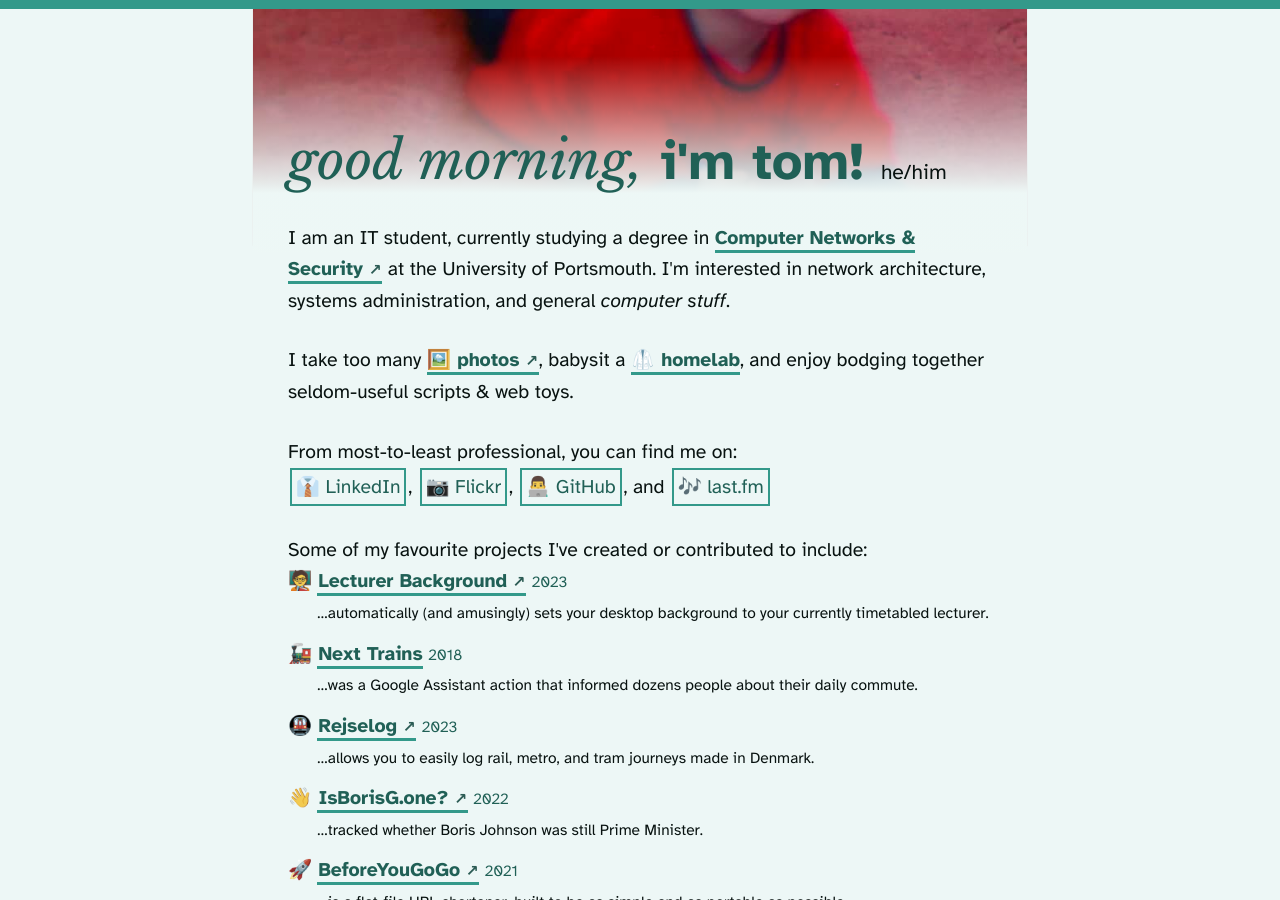
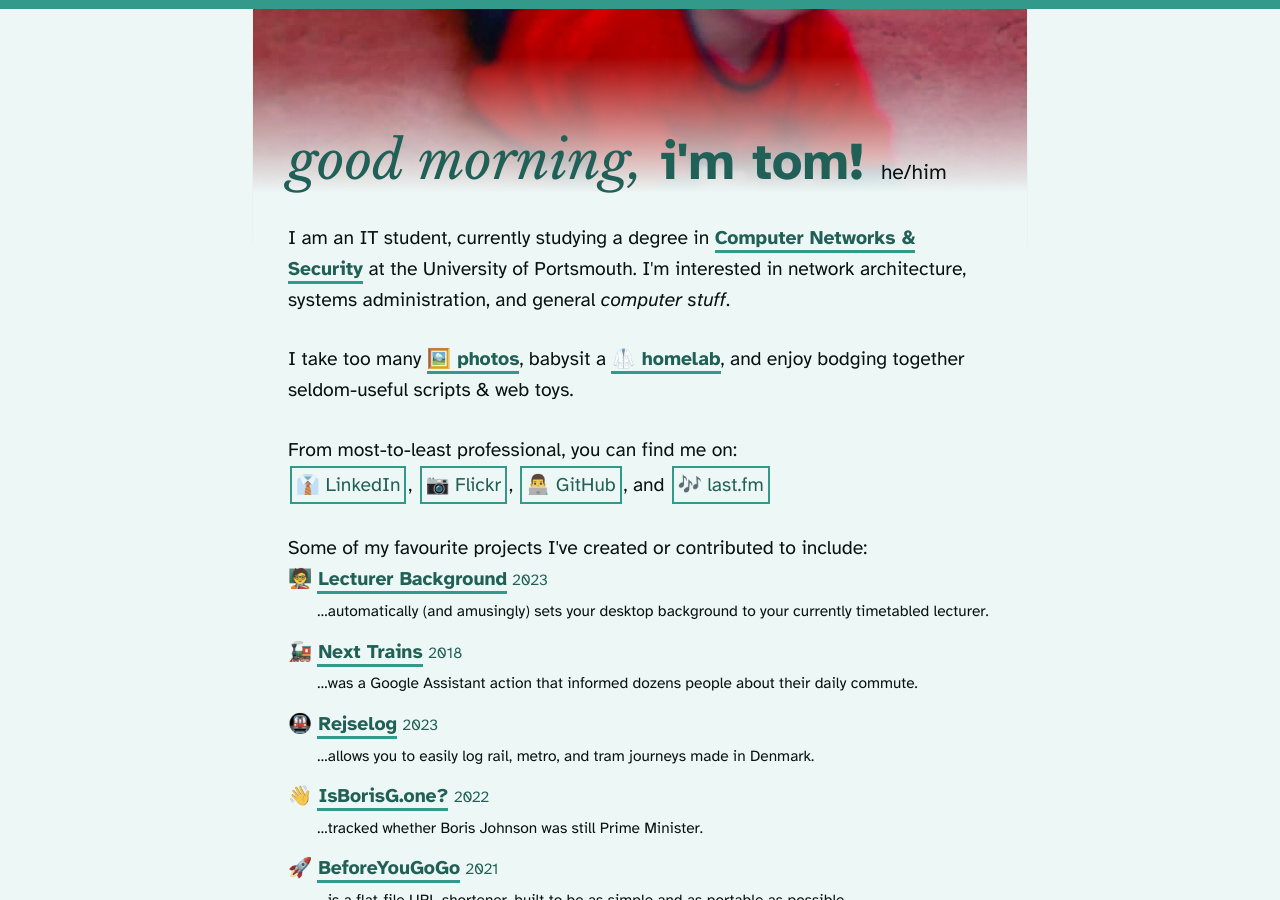
Before and after one commit to t5r7/thomasr.me, a Jekyll site: the page built from index.html, in a window 1280 px wide and 900 px high, scrolled down 191 px. Built offline with Jekyll 4.4.1, drawn with Linux system fonts in a browser that asks for light colours.

Commit message:
remove all external links
https://adrianroselli.com/2020/02/link-targets-and-3-2-5.html

solves #3

```diff
--- a/index.html
+++ b/index.html
@@ -3,8 +3,6 @@ layout: default
 title: Home
 permalink: /
 ---
-
-{% assign externalLink = '<span class="emoji-icon external-link" aria-hidden="true">&nbsp;↗</span><span class="sr-only">(external link)</span>' %}
 
 <!-- content below is copied from old version of site -->
 <!-- TODO: better formatting, etc -->
@@ -13,11 +11,11 @@ permalink: /
     <h2 class="sr-only">About Me</h2>
 
     <p>
-        I am an IT student, currently studying a degree in <a href="https://www.port.ac.uk/study/courses/undergraduate/bsc-hons-computer-networks-and-security" target="_blank" rel="nofollow noreferrer">Computer Networks &amp; Security{{externalLink}}</a> at the University of Portsmouth. I'm interested in network architecture, systems administration, and general <em>computer stuff</em>.
+        I am an IT student, currently studying a degree in <a href="https://www.port.ac.uk/study/courses/undergraduate/bsc-hons-computer-networks-and-security">Computer Networks &amp; Security</a> at the University of Portsmouth. I'm interested in network architecture, systems administration, and general <em>computer stuff</em>.
     </p>
 
         <p>
-        I take too many <a href="https://www.flickr.com/people/imtom/" target="_blank" rel="me nofollow noreferrer"><span class="emoji-icon" aria-hidden="true">🖼️</span> photos{{externalLink}}</a>, babysit a <a href="{{ site.baseurl }}/lab"><span class="emoji-icon" aria-hidden="true">🥼</span> homelab</a>, and enjoy bodging together seldom-useful scripts &amp; web toys.
+        I take too many <a href="https://www.flickr.com/people/imtom/" rel="me"><span class="emoji-icon" aria-hidden="true">🖼️</span> photos</a>, babysit a <a href="{{ site.baseurl }}/lab"><span class="emoji-icon" aria-hidden="true">🥼</span> homelab</a>, and enjoy bodging together seldom-useful scripts &amp; web toys.
     </p>
 </section>
 
@@ -43,7 +41,7 @@ permalink: /
     <ul id="projects-list">
         <li>
             <p>
-                <span class="project-title"><a href="https://github.com/UoPNetSoc/lecturer-bg" target="_blank" rel="nofollow noreferrer"><span class="emoji-icon bullet" aria-hidden="true">🧑‍🏫</span> Lecturer Background{{externalLink}}</a></span>
+                <span class="project-title"><a href="https://github.com/UoPNetSoc/lecturer-bg"><span class="emoji-icon bullet" aria-hidden="true">🧑‍🏫</span> Lecturer Background</a></span>
                 <span class="project-date">2023</span>
                 <span class="project-desc"><span aria-hidden="true">&hellip;</span>automatically (and amusingly) sets your desktop background to your currently timetabled lecturer.</span>
             </p>
@@ -53,13 +51,13 @@ permalink: /
             <p>
                 <span class="project-title"><a href="{{ site.baseurl }}/next-trains"><span class="emoji-icon bullet" aria-hidden="true">🚂</span> Next Trains</a></span>
                 <span class="project-date">2018</span>
-                <span class="project-desc"><span aria-hidden="true">&hellip;</span>was a Google Assistant action that informed dozens people about their daily commute. </span>
+                <span class="project-desc"><span aria-hidden="true">&hellip;</span>was a Google Assistant action that informed dozens people about their daily commute.</span>
             </p>
         </li>
 
         <li>
              <p>
-                <span class="project-title"><a href="https://thomasr.dev/rejselog" target="_blank" rel="nofollow noreferrer"><span class="emoji-icon bullet" aria-hidden="true">🚇</span> Rejselog{{externalLink}}</a></span>
+                <span class="project-title"><a href="https://thomasr.dev/rejselog"><span class="emoji-icon bullet" aria-hidden="true">🚇</span> Rejselog</a></span>
                 <span class="project-date">2023</span>
                 <span class="project-desc"><span aria-hidden="true">&hellip;</span>allows you to easily log rail, metro, and tram journeys made in Denmark.</span>
             </p>
@@ -67,14 +65,14 @@ permalink: /
 
         <li>
             <p>
-                <span class="project-title"><a href="https://isborisg.one" target="_blank" rel="nofollow noreferrer"><span class="emoji-icon bullet" aria-hidden="true">👋</span> IsBorisG.one?{{externalLink}}</a></span>
+                <span class="project-title"><a href="https://isborisg.one"><span class="emoji-icon bullet" aria-hidden="true">👋</span> IsBorisG.one?</a></span>
                 <span class="project-date">2022</span>
                 <span class="project-desc"><span aria-hidden="true">&hellip;</span>tracked whether Boris Johnson was still Prime Minister.</span>
         </li>
 
         <li>
             <p>
-                <span class="project-title"><a href="https://github.com/itsmeimtom/beforeyougogo" target="_blank" rel="nofollow noreferrer"><span class="emoji-icon bullet" aria-hidden="true">🚀</span> BeforeYouGoGo{{externalLink}}</a></span>
+                <span class="project-title"><a href="https://github.com/itsmeimtom/beforeyougogo"><span class="emoji-icon bullet" aria-hidden="true">🚀</span> BeforeYouGoGo</a></span>
                 <span class="project-date">2021</span>
                 <span class="project-desc"><span aria-hidden="true">&hellip;</span>is a flat-file URL shortener, built to be as simple and as portable as possible.</span>
             </p>
@@ -82,7 +80,7 @@ permalink: /
 
         <li>
             <p>
-                <span class="project-title"><a href="https://thomasr.dev/speedtest.net-csv-mapper" target="_blank" rel="nofollow noreferrer"><span class="emoji-icon bullet" aria-hidden="true">🗺️</span> Speedtest.net CSV Mapper{{externalLink}}</a></span>
+                <span class="project-title"><a href="https://thomasr.dev/speedtest.net-csv-mapper"><span class="emoji-icon bullet" aria-hidden="true">🗺️</span> Speedtest.net CSV Mapper</a></span>
                 <span class="project-date">2020</span>
                 <span class="project-desc"><span aria-hidden="true">&hellip;</span>was created for <a href="https://dwilliams.uk">Dan</a> and <a href="https://davwheat.dev">Dav</a>, to plot <a href="https://www.speedtest.net">Speedtest.net</a> results on a map for easy visualisation.</span>
             </p>
@@ -90,7 +88,7 @@ permalink: /
 
         <li>
             <p>
-                <span class="emoji-icon bullet" aria-hidden="true">📝</span> Some of my work from <span class="project-title"><a href="https://port.thomasr.me" target="_blank" rel="nofollow noreferrer"> University{{externalLink}}</a></span> and <span class="project-title"><a href="https://solcol.thomasr.me" target="_blank" rel="nofollow noreferrer"> College{{externalLink}}</a> <span class="project-date">2021&ndash;2023</span></span>
+                <span class="emoji-icon bullet" aria-hidden="true">📝</span> Some of my work from <span class="project-title"><a href="https://port.thomasr.me"> University</a></span> and <span class="project-title"><a href="https://solcol.thomasr.me"> College</a> <span class="project-date">2021&ndash;2023</span></span>
                 <span class="project-desc"><span aria-hidden="true">&hellip;</span>is also public, and available to peruse.</span>
             </p>
         </li>
@@ -101,7 +99,7 @@ permalink: /
     <h2 class="sr-only">Contact</h2>
 
     <p>
-        <span class="emoji-icon" aria-hidden="true">📧</span> If you need it, my <abbr title="Rotate 13 substitution cipher">ROT13</abbr>-encoded email address is <a href="https://thomasr.dev/rot13#gbz%40gbze.zr" target="_blank" rel="nofollow noreferrer"> <em>gbz@gbze.zr</em>{{externalLink}}</a>.
-        <span class="smol" style="display: block;">(<span class="emoji-icon" aria-hidden="true">🗝️</span> PGP <a href="https://keys.openpgp.org/vks/v1/by-fingerprint/AAE3375755B3B3F9BDDA32FCF37203ADC98280D6" target="_blank" rel="nofollow noreferrer">F372 03AD C982 80D6{{externalLink}}</a>)</span>
+        <span class="emoji-icon" aria-hidden="true">📧</span> If you need it, my <abbr title="Rotate 13 substitution cipher">ROT13</abbr>-encoded email address is <a href="https://thomasr.dev/rot13#gbz%40gbze.zr"> <em>gbz@gbze.zr</em></a>.
+        <span class="smol" style="display: block;">(<span class="emoji-icon" aria-hidden="true">🗝️</span> PGP <a href="https://keys.openpgp.org/vks/v1/by-fingerprint/AAE3375755B3B3F9BDDA32FCF37203ADC98280D6">F372 03AD C982 80D6</a>)</span>
     </p>
 </section>
```
